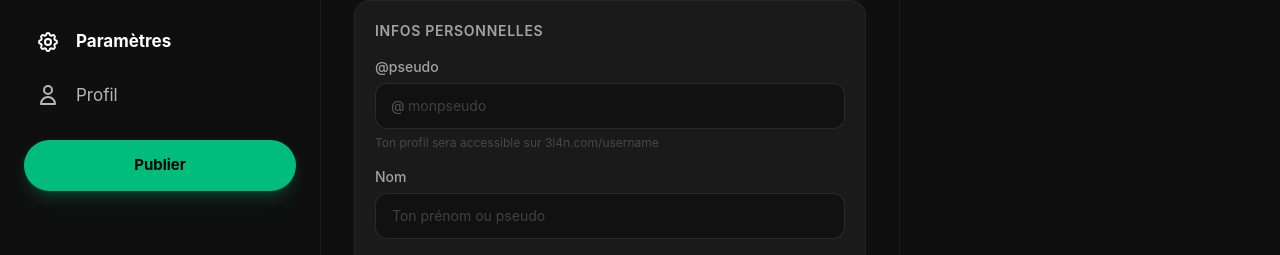
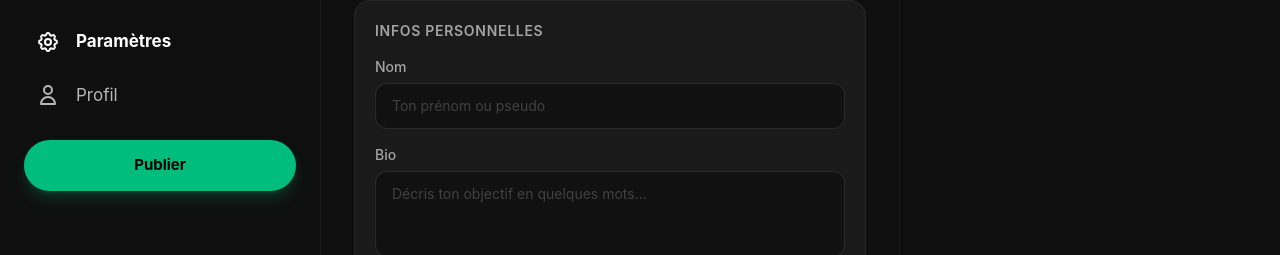
Before and after one commit to Teufzer/3l4n, a Next.js app: page /settings in a window 1280 px wide. Shown: the part 325-580 px from the top of the page. Built offline with nearby package versions, Linux system fonts and the light colour scheme; no server answers; the database is empty.

Commit message:
feat: username figé à l'inscription - plus modifiable dans settings, modal obligatoire pour tous

```diff
--- a/src/app/dashboard/page.tsx
+++ b/src/app/dashboard/page.tsx
@@ -35,7 +35,7 @@ export default async function DashboardPage() {
 
   const needsOnboarding = weightCount === 0
   const isGoogleUser = user?.accounts?.some((a) => a.provider === 'google') ?? false
-  const needsUsername = isGoogleUser && !user?.username
+  const needsUsername = !user?.username // tout le monde doit avoir un @username
 
   return (
     <>
--- a/src/app/settings/page.tsx
+++ b/src/app/settings/page.tsx
@@ -8,7 +8,6 @@ import AvatarUpload from '@/components/profile/AvatarUpload'
 
 interface UserProfile {
   id: string
-  username: string | null
   name: string | null
   bio: string | null
   targetWeight: number | null
@@ -33,7 +32,6 @@ export default function SettingsPage() {
   const [localBannerUrl, setLocalBannerUrl] = useState<string | null>(null)
 
   // Form state
-  const [username, setUsername] = useState('')
   const [name, setName] = useState('')
   const [bio, setBio] = useState('')
   const [startWeight, setStartWeight] = useState('')
@@ -46,7 +44,6 @@ export default function SettingsPage() {
         if (user) {
           setProfile(user)
           setLocalBannerUrl(user.bannerUrl ?? null)
-          setUsername(user.username ?? '')
           setName(user.name ?? '')
           setBio(user.bio ?? '')
           setStartWeight(user.startWeight?.toString() ?? '')
@@ -101,7 +98,6 @@ export default function SettingsPage() {
     setSaved(false)
 
     const body: Record<string, unknown> = {
-      username: username.trim() || null,
       name: name.trim() || null,
       bio: bio.trim() || null,
       startWeight: startWeight ? parseFloat(startWeight) : null,
@@ -124,8 +120,7 @@ export default function SettingsPage() {
       const fresh = await fetch('/api/user').then(r => r.json())
       if (fresh.user) {
         setProfile(fresh.user)
-        setUsername(fresh.user.username || '')
-        setName(fresh.user.name || '')
+          setName(fresh.user.name || '')
         setBio(fresh.user.bio || '')
         setStartWeight(fresh.user.startWeight?.toString() || '')
         setTargetWeight(fresh.user.targetWeight?.toString() || '')
@@ -264,26 +259,6 @@ export default function SettingsPage() {
             <h2 className="text-sm font-semibold text-white/60 uppercase tracking-wider">
               Infos personnelles
             </h2>
-
-            {/* Username */}
-            <div className="flex flex-col gap-1.5">
-              <label htmlFor="username" className="text-sm text-white/60 font-medium">
-                @pseudo
-              </label>
-              <div className="relative">
-                <span className="absolute left-4 top-1/2 -translate-y-1/2 text-white/30 text-sm">@</span>
-                <input
-                  id="username"
-                  type="text"
-                  value={username}
-                  onChange={(e) => setUsername(e.target.value.replace(/[^a-zA-Z0-9_]/g, '').toLowerCase())}
-                  placeholder="monpseudo"
-                  maxLength={30}
-                  className="w-full bg-[#111] border border-white/10 rounded-xl pl-8 pr-4 py-3 text-white placeholder-white/20 text-sm focus:outline-none focus:border-emerald-500/50 transition"
-                />
-              </div>
-              <p className="text-xs text-white/20">Ton profil sera accessible sur 3l4n.com/{username || 'username'}</p>
-            </div>
 
             {/* Nom */}
             <div className="flex flex-col gap-1.5">
```
